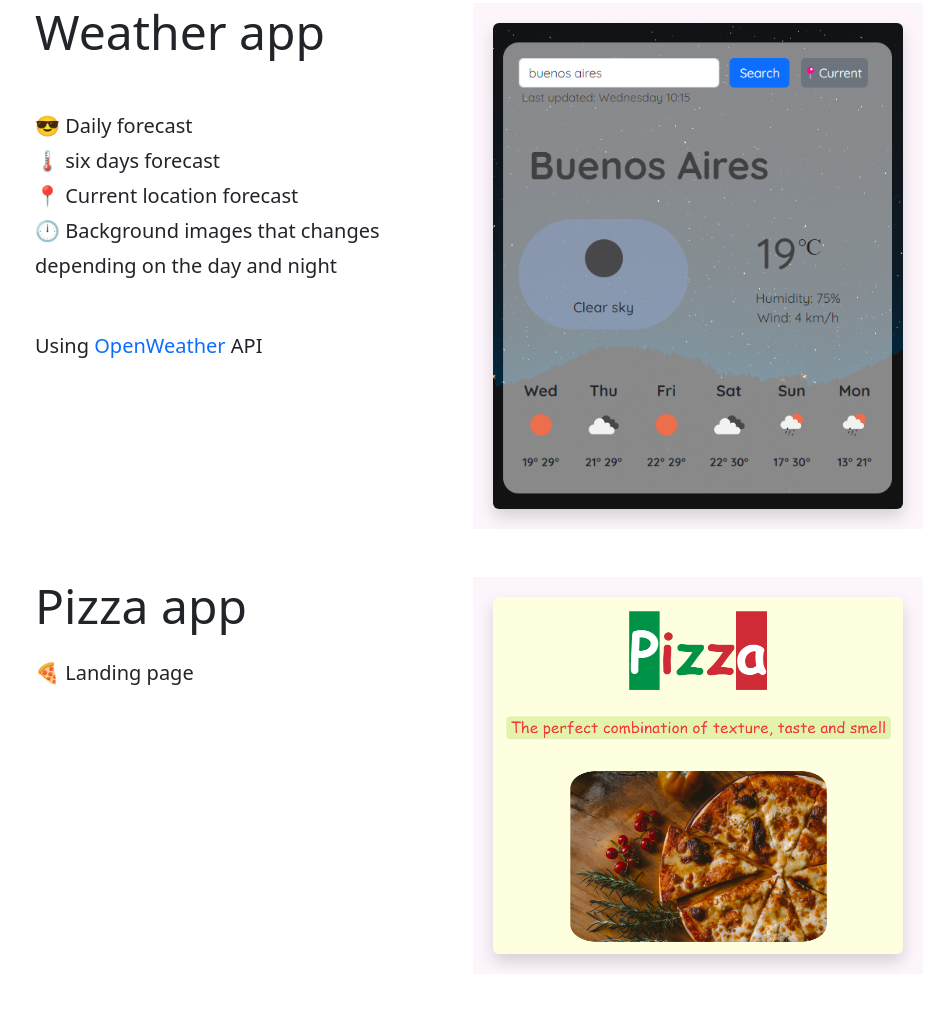
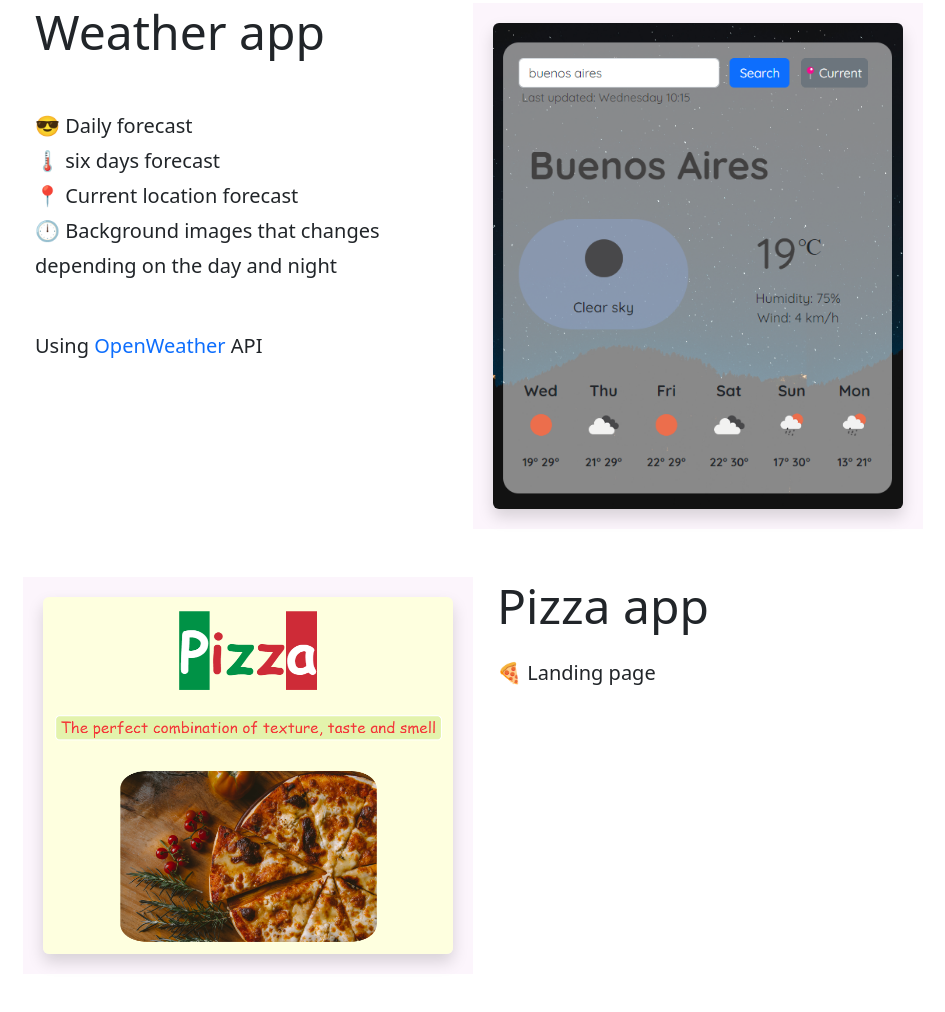
Before and after one commit to edenbunes/my-site, a plain HTML site: page index.html in a window 1280 px wide. Shown: the part 505-1517 px from the top of the page, without its empty margins (167-1112 px from the left). Drawn offline with nearby package versions, Linux system fonts and the light colour scheme.

Commit message:
Changed pizza photo location

```diff
--- a/index.html
+++ b/index.html
@@ -86,10 +86,6 @@
         </div>
       </div>
       <div class="row mt-5">
-        <div class="col-md-6">
-          <h2 class="mb-4">Pizza app</h2>
-          <span class="pizza-info"> 🍕 Landing page</span>
-        </div>
         <div class="col-md-6 bg-style">
           <img
             class="img-fluid rounded shadow"
@@ -97,6 +93,10 @@
             alt=""
           />
         </div>
+        <div class="col-md-6 ps-4">
+          <h2 class="mb-4">Pizza app</h2>
+          <span class="pizza-info"> 🍕 Landing page</span>
+        </div>
       </div>
     </div>
   </body>
```
